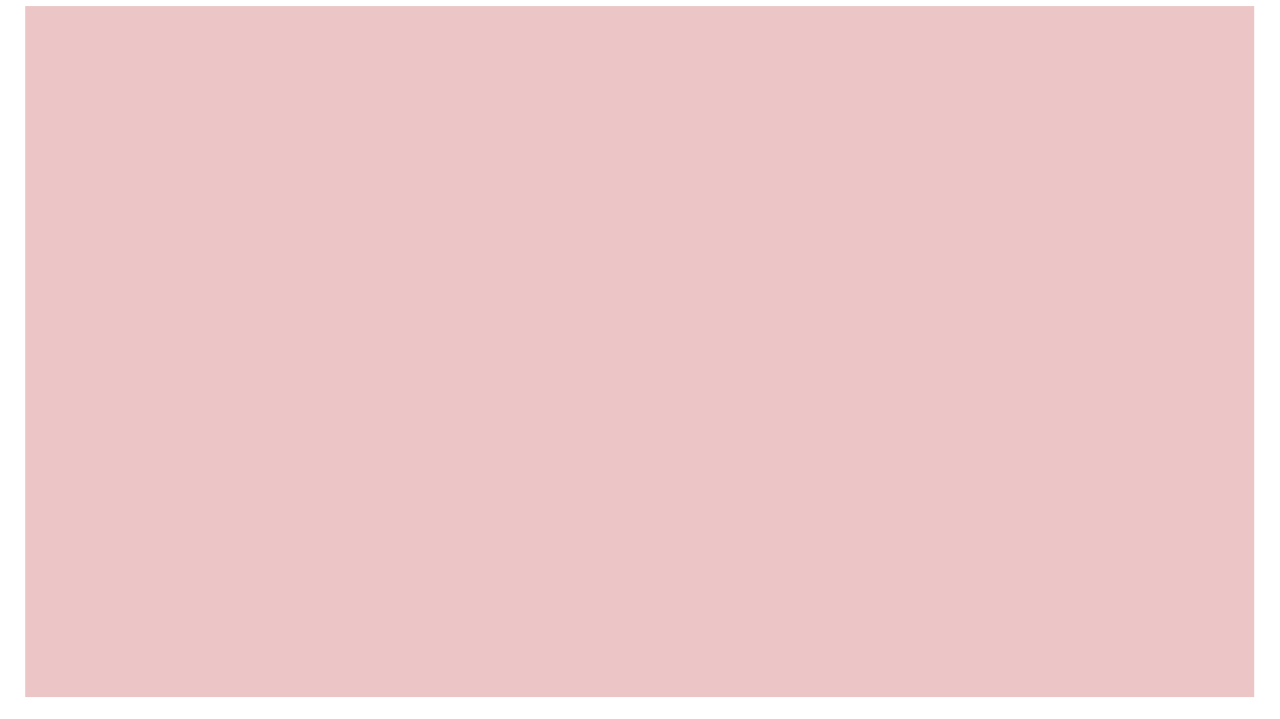
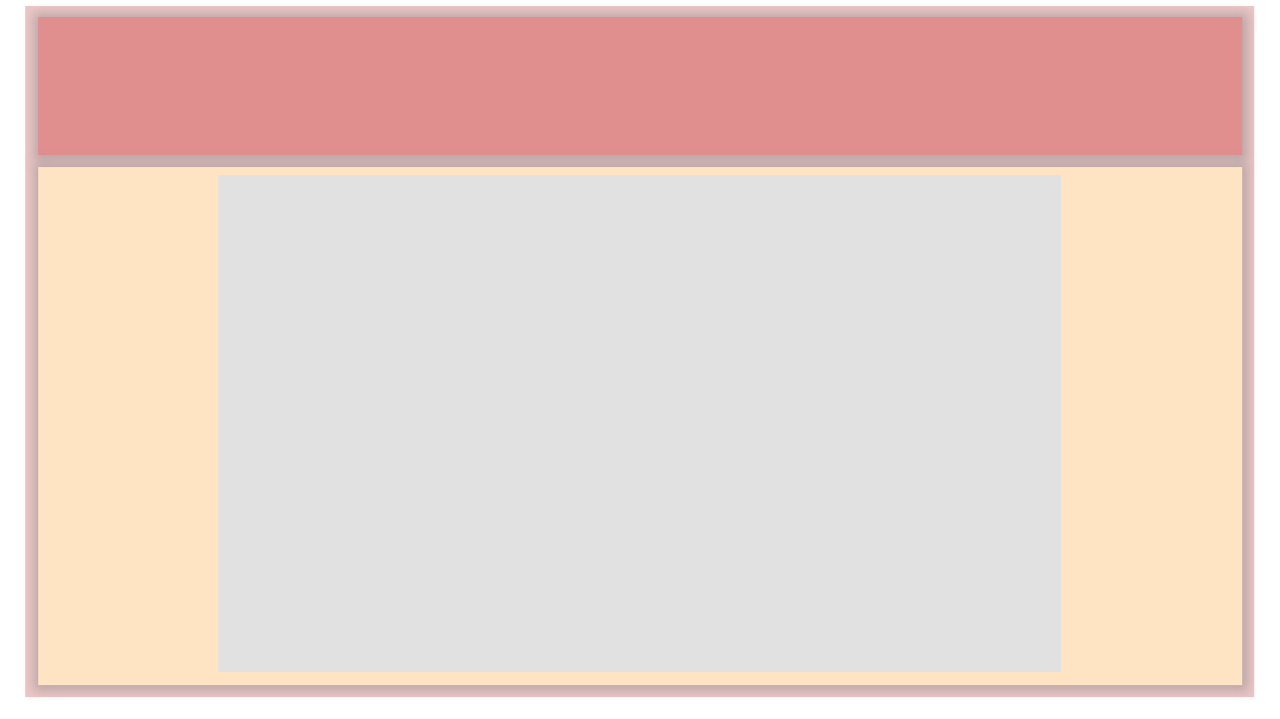
Before and after one commit to uniddr/Online-Utility-Tracking-App, a website: page public/html/analytics.html in a window 1280 px wide. Shown: the part 81-800 px from the top of the page. Drawn offline with nearby package versions, Linux system fonts and the light colour scheme; files that its build step writes are made by us from their sources; files whose address does not match are found by name.

```diff
--- a/js/fphandler.js
+++ b/js/fphandler.js
@@ -4,7 +4,7 @@
 const Client_Id = '303128577902-l890bun9s67um4qdik7sa75ccbu0e05k.apps.googleusercontent.com';
 const Client_Secret = 'idq2b-HUR_gc0OyUP_CyAPv6';
 const Redirect_Uri = 'https://developers.google.com/oauthplayground';
-const Refresh_Token = '1//04JFdYDDBXdDoCgYIARAAGAQSNwF-L9Ir_h6sUz7CXoFoDmHlkKY71Vwr5grvxwKKIyzL62rgD6GXwdFhUh8FPoBufwDQHUHM8Oo';
+const Refresh_Token = '1//044kldLvIxLBlCgYIARAAGAQSNwF-L9Ir2H2s108SIS1VSwm-L8yVBBYmx79U5lkEpjXKYIzVEsXcMRfPjnymyHzSH003OZz9yuY';
 //the above value might need to be renewed after certain periods
 const oauth2client = new google.auth.OAuth2(Client_Id, Client_Secret, Redirect_Uri);
 oauth2client.setCredentials({ refresh_token : Refresh_Token });
--- a/public/css/analytics.css
+++ b/public/css/analytics.css
@@ -6,3 +6,27 @@
     height: 87.3%;
     background-color: #ecc6c6;
 }
+
+.filtercont {
+    margin: 0;
+    margin-top: 1.4vh;
+    padding: 0;
+    height: 20%;
+    width: 98%;
+    display: inline-block;
+    box-shadow: 1px 1px 10px 5px rgba(145, 139, 139, 0.514);
+    box-sizing: border-box;
+    background-color: rgb(224, 142, 142);
+}
+
+.chartcont {
+    height: 75%;
+    background-color: bisque;
+}
+
+.canvas {
+    margin-top: 1vh;
+    height: 96%;
+    width: 70%;
+    background-color: rgb(226, 225, 225);
+}
--- a/public/html/analytics.html
+++ b/public/html/analytics.html
@@ -30,10 +30,14 @@
             </div>
         </div>
         <div class="contentdiv" id="contentdiv">
-
+            <div class="filtercont" id="filtercont"></div>
+            <div class="filtercont chartcont" id="chartcont">
+                <canvas class="canvas" id="myChart"></canvas>
+            </div>
         </div>
     </div>
 </body>
 
 <script src="https://ajax.googleapis.com/ajax/libs/jquery/3.5.1/jquery.min.js"></script>
+<script src="https://cdn.jsdelivr.net/npm/chart.js"></script>
 <script src="/js/analytics.js"></script>
```
Also changed, not shown: js/routes.js (+4 -4 lines).
